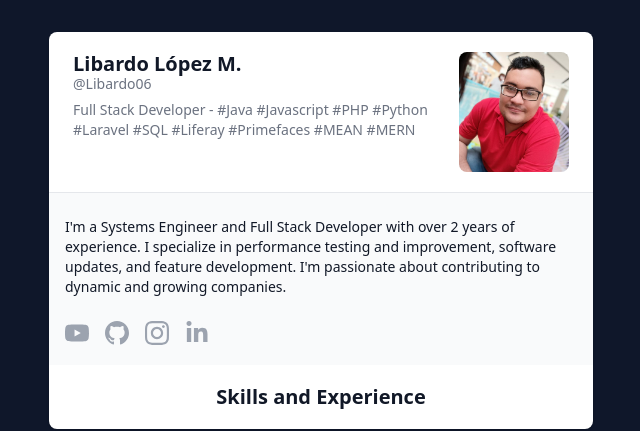
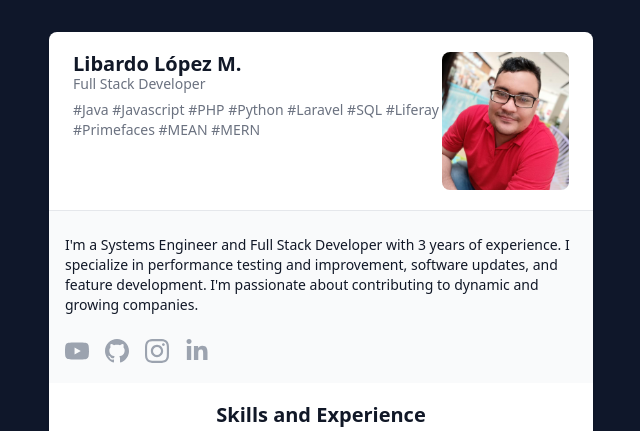
Before and after one commit to Libardo06/libardolopez.tech, a plain HTML site: page index.html in a window 1280 px wide. Shown: the top 431 px of the page, without its empty margins (319-959 px from the left). Drawn offline with nearby package versions, Linux system fonts and the light colour scheme.

Commit message:
Update info

```diff
--- a/index.html
+++ b/index.html
@@ -27,9 +27,9 @@
           <h1 class="text-xl leading-6 font-bold text-gray-900">
             Libardo López M.
           </h1>
-          <h2 class="text-sm leading-6 text-gray-500 -mt-1">@Libardo06</h2>
+          <h2 class="text-sm leading-6 text-gray-500 -mt-1">Full Stack Developer</h2>
           <p class="mt-1 max-w-2xl text-sm text-gray-500">
-           Full Stack Developer - #Java #Javascript #PHP #Python #Laravel #SQL #Liferay #Primefaces #MEAN #MERN
+           #Java #Javascript #PHP #Python #Laravel #SQL #Liferay #Primefaces #MEAN #MERN
           </p>
         </div>
         <div>
@@ -40,7 +40,7 @@
       <div class="border-t border-gray-200">
         <div class="bg-gray-50 px-4 py-5 w-full flex space-x-0.5">
           <div class="mt-1 text-sm text-gray-900">
-            I'm a Systems Engineer and Full Stack Developer with over 2 years of experience. I specialize in performance testing and improvement, software updates, and feature development. I'm passionate about contributing to dynamic and growing companies.
+            I'm a Systems Engineer and Full Stack Developer with 3 years of experience. I specialize in performance testing and improvement, software updates, and feature development. I'm passionate about contributing to dynamic and growing companies.
             <div class="mt-6 flex space-x-4">
               <a href="https://www.youtube.com/channel/UCkD8fYyauog0V4BMAAaDTCw" target="_blank">
                 <svg class="w-6 h-6 cursor-pointer text-gray-400 hover:text-[#FF0000] fill-current" viewBox="0 0 24 24"
```
